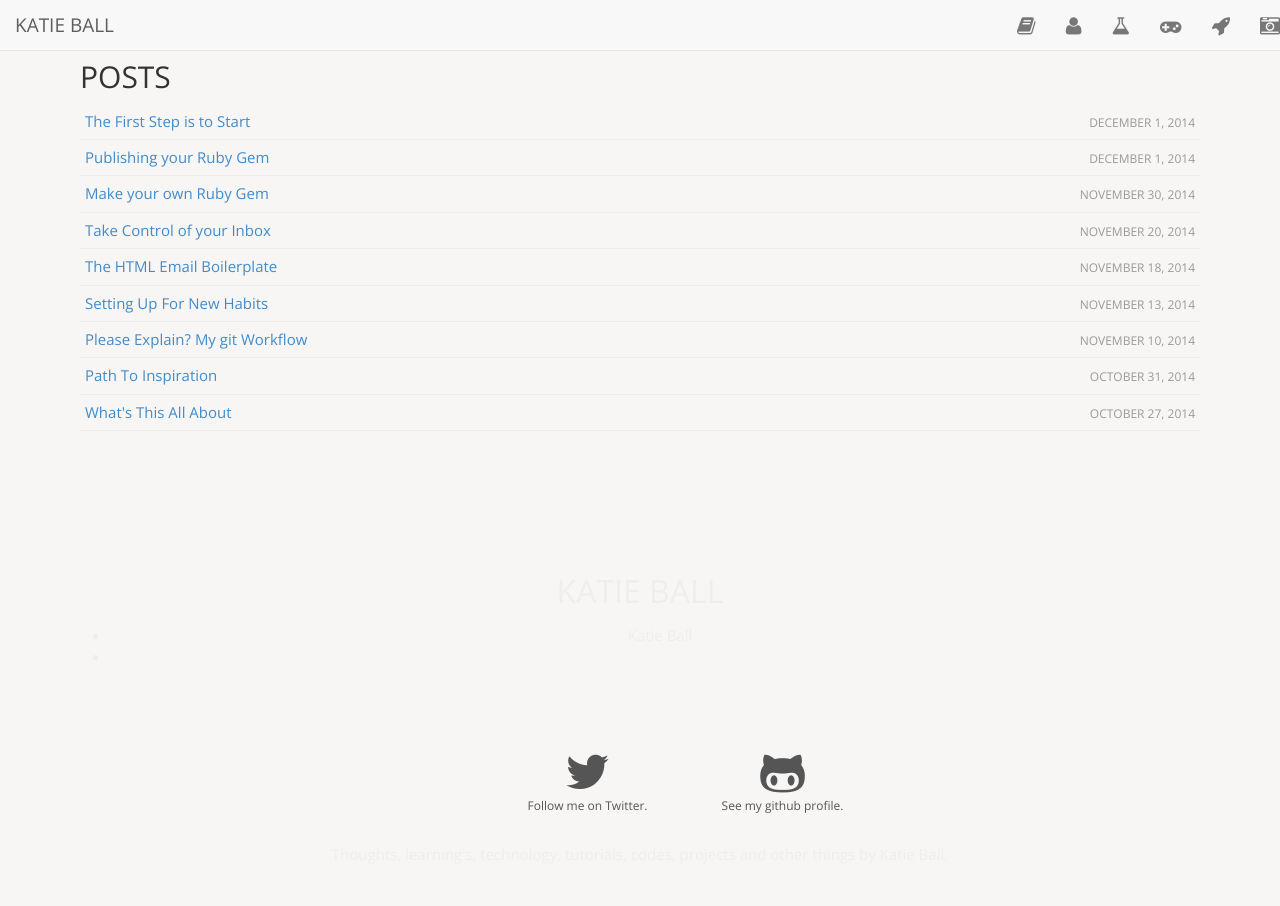
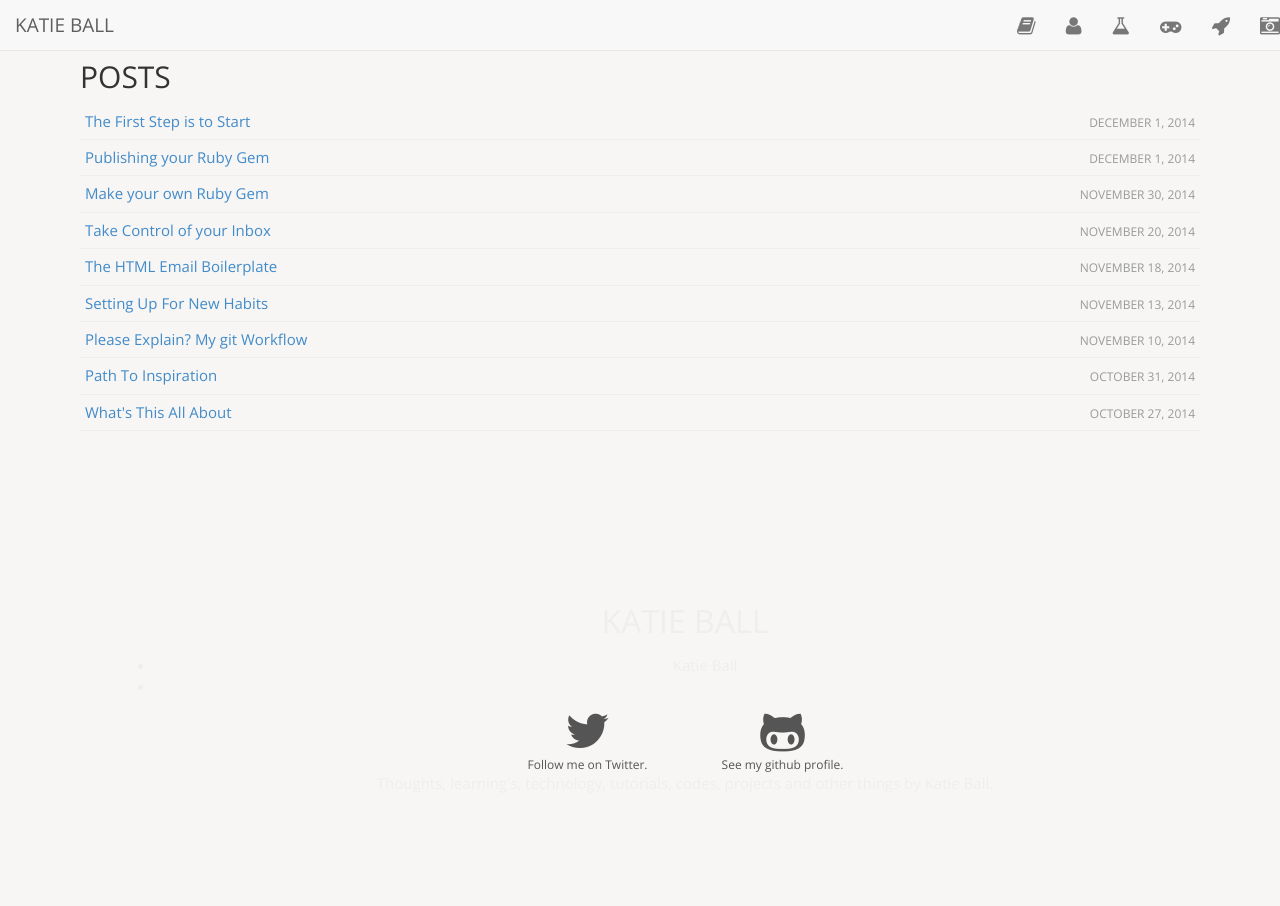
Before and after one commit to roachhd/roachhd.github.io, a Jekyll site: the page built from index.html, in a window 1280 px wide. Built offline with Jekyll 4.4.1, drawn with Linux system fonts in a browser that asks for light colours; nearby versions of some CDN libraries.

Commit message:
Update footer.html

```diff
--- a/_includes/footer.html
+++ b/_includes/footer.html
@@ -1,4 +1,9 @@
-<footer id="footer" class="hidden-print">
+
+<div id="footer" class="hidden-print">
+  <section class="meta">
+    <div class="container">
+
+<footer>
 
   <section class="meta">
     <div class="container">
@@ -12,9 +17,8 @@
         </ul>
       </div>
 
- <div id="footer" class="hidden-print">
-  <section class="meta">
-    <div class="container">
+
+
       <div class="row">
         <div class="col-lg-2 col-lg-offset-4">
           <a href="https://twitter.com/{{ site.author.twitter }}">
@@ -31,9 +35,7 @@
           </a>
         </div>
       </div>
-    </div>
-  </section>
-</div>
+
 
       <div class="footer-col  footer-col-3">
         <p class="text">{{ site.description }}</p>
@@ -44,3 +46,6 @@
 </div>
 
 </footer>
+    </div>
+  </section>
+</div>
```
